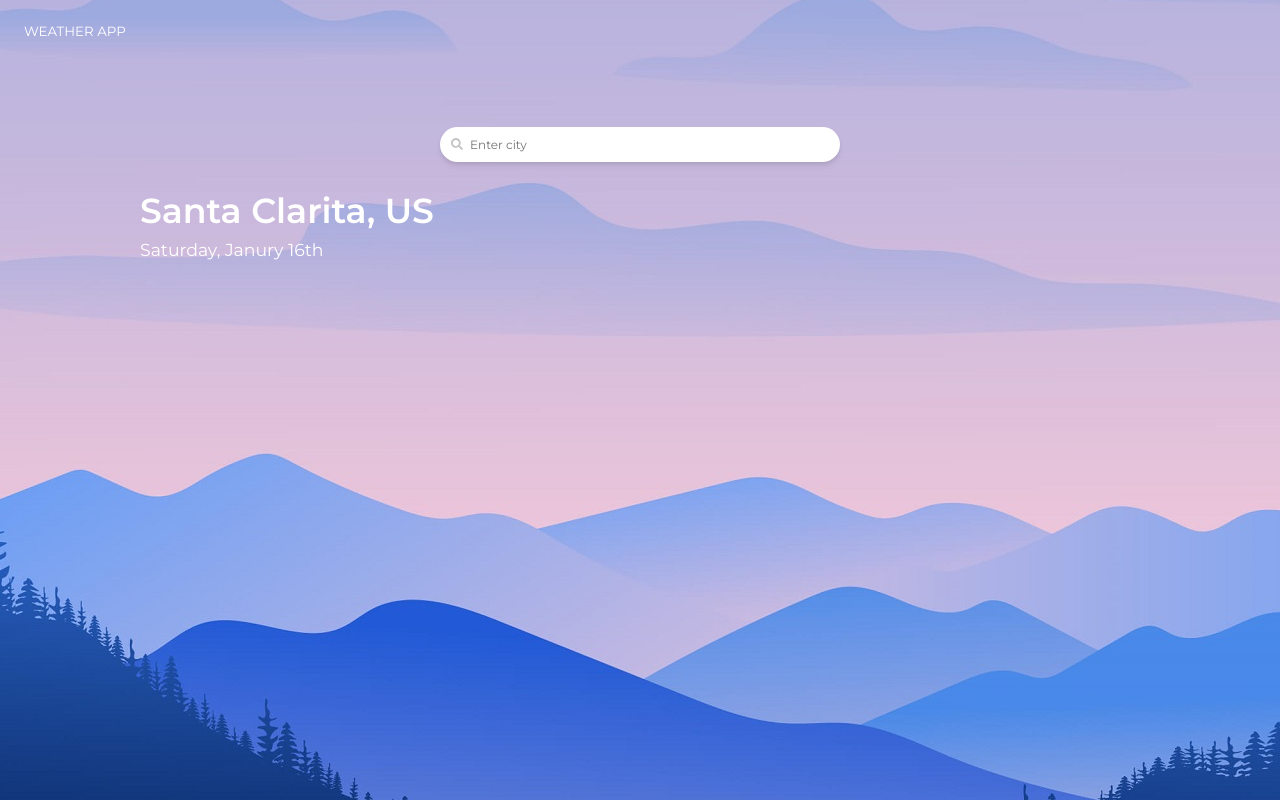
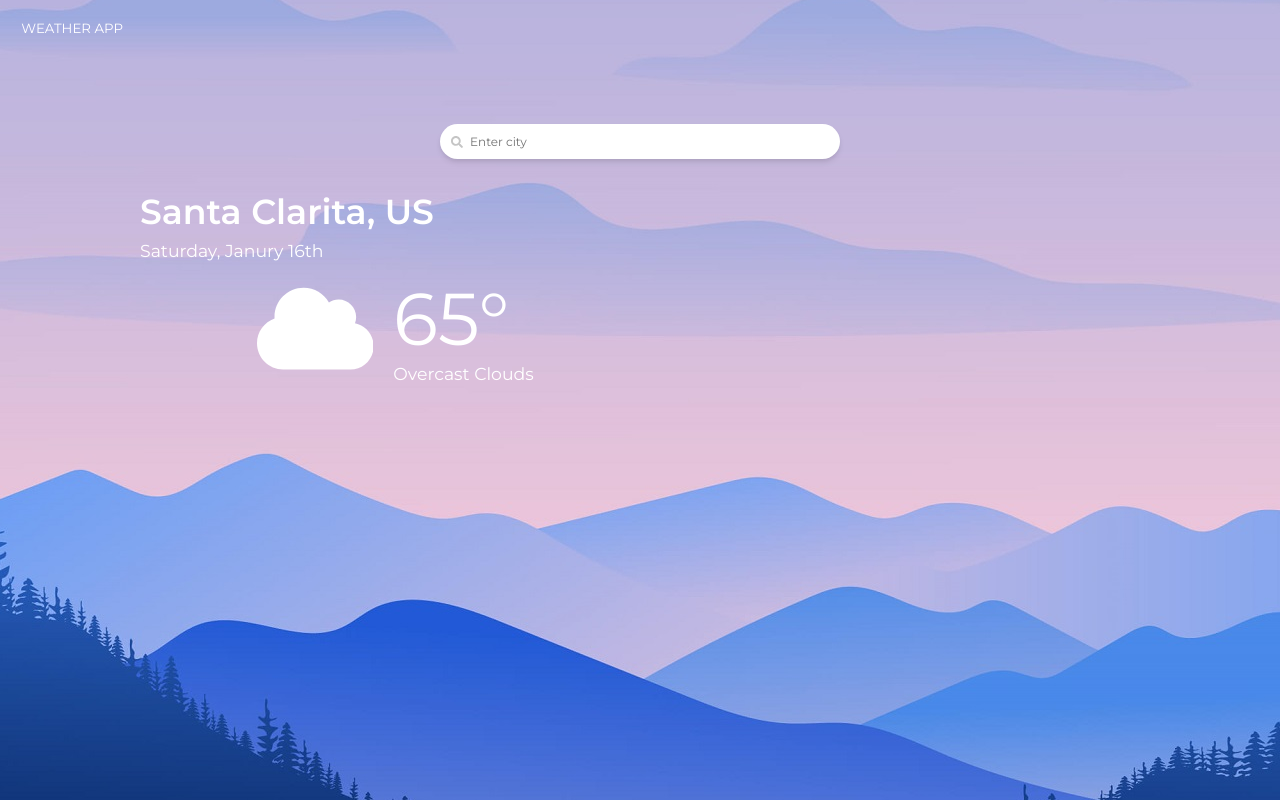
Before and after one commit to oscarsaca/weather-app, a React (Create React App) app: page / in a window 1280 px wide. Built offline with nearby package versions, Linux system fonts and the light colour scheme.

Commit message:
Created weather info now component and associated styles.

```diff
--- a/public/index.html
+++ b/public/index.html
@@ -9,35 +9,11 @@
       name="description"
       content="Web site created using create-react-app"
     />
-    <link rel="apple-touch-icon" href="%PUBLIC_URL%/logo192.png" />
-    <!--
-      manifest.json provides metadata used when your web app is installed on a
-      user's mobile device or desktop. See https://developers.google.com/web/fundamentals/web-app-manifest/
-    -->
     <link rel="manifest" href="%PUBLIC_URL%/manifest.json" />
-    <!--
-      Notice the use of %PUBLIC_URL% in the tags above.
-      It will be replaced with the URL of the `public` folder during the build.
-      Only files inside the `public` folder can be referenced from the HTML.
-
-      Unlike "/favicon.ico" or "favicon.ico", "%PUBLIC_URL%/favicon.ico" will
-      work correctly both with client-side routing and a non-root public URL.
-      Learn how to configure a non-root public URL by running `npm run build`.
-    -->
     <title>React App</title>
   </head>
   <body class="loaded">
     <noscript>You need to enable JavaScript to run this app.</noscript>
     <div id="root"></div>
-    <!--
-      This HTML file is a template.
-      If you open it directly in the browser, you will see an empty page.
-
-      You can add webfonts, meta tags, or analytics to this file.
-      The build step will place the bundled scripts into the <body> tag.
-
-      To begin the development, run `npm start` or `yarn start`.
-      To create a production bundle, use `npm run build` or `yarn build`.
-    -->
   </body>
 </html>
--- a/src/App.css
+++ b/src/App.css
@@ -21,7 +21,7 @@ body {
   background-color: var(--blue);
   scroll-behavior: smooth;
   font-size: 0.9375vw;
-  padding: 1.5rem;
+  padding: 1.333rem;
 }
 
 .tac {
@@ -55,13 +55,19 @@ picture img {
   position: relative;
   opacity: 0;
   visibility: hidden;
-  transition: opacity var(--transition-time) var(--transition-timing-function) var(--transition-delay), visibility var(--transition-delay) var(--transition-timing-function) var(--transition-time);
+  transition: opacity var(--transition-time) var(--transition-timing-function)
+      var(--transition-delay),
+    visibility var(--transition-delay) var(--transition-timing-function)
+      var(--transition-time);
 }
 
 .loaded .page-title {
   opacity: 1;
   visibility: visible;
-  transition: opacity var(--transition-time) var(--transition-timing-function) var(--transition-time), visibility var(--transition-delay) var(--transition-timing-function) var(--transition-delay);
+  transition: opacity var(--transition-time) var(--transition-timing-function)
+      var(--transition-time),
+    visibility var(--transition-delay) var(--transition-timing-function)
+      var(--transition-delay);
 }
 
 .page-title strong {
@@ -82,19 +88,26 @@ header {
   max-width: 33.333em;
   margin-left: auto;
   margin-right: auto;
-  transition: padding-top var(--transition-time) var(--transition-timing-function) var(--transition-delay);
+  transition: padding-top var(--transition-time)
+    var(--transition-timing-function) var(--transition-delay);
 }
 
 h1 {
   opacity: 1;
   visibility: visible;
-  transition: opacity var(--transition-time) var(--transition-timing-function) var(--transition-time), visibility var(--transition-delay) var(--transition-timing-function) var(--transition-delay);
+  transition: opacity var(--transition-time) var(--transition-timing-function)
+      var(--transition-time),
+    visibility var(--transition-delay) var(--transition-timing-function)
+      var(--transition-delay);
 }
 
 .loaded h1 {
   opacity: 0;
   visibility: hidden;
-  transition: opacity var(--transition-time) var(--transition-timing-function) var(--transition-delay), visibility var(--transition-delay) var(--transition-timing-function) var(--transition-time);
+  transition: opacity var(--transition-time) var(--transition-timing-function)
+      var(--transition-delay),
+    visibility var(--transition-delay) var(--transition-timing-function)
+      var(--transition-time);
 }
 
 h1,
@@ -120,7 +133,8 @@ h1 + form {
 
 form {
   position: relative;
-  transition: margin-top var(--transition-time) var(--transition-timing-function) var(--transition-delay);
+  transition: margin-top var(--transition-time)
+    var(--transition-timing-function) var(--transition-delay);
 }
 
 input {
@@ -150,7 +164,8 @@ input {
 .search-icon svg {
   display: block;
   fill: currentColor;
-  transition: color var(--transition-time) var(--transition-timing-function) var(--transition-delay);
+  transition: color var(--transition-time) var(--transition-timing-function)
+    var(--transition-delay);
 }
 
 /* Weather Info Container */
@@ -159,20 +174,30 @@ input {
   max-width: 83.333em;
   margin-left: auto;
   margin-right: auto;
-  padding-top: 2.222em;
+  padding-top: 2.522em;
   opacity: 0;
   visibility: hidden;
-  transition: opacity var(--transition-time) var(--transition-timing-function) var(--transition-delay), visibility var(--transition-delay) var(--transition-timing-function) var(--transition-time);
+  transition: opacity var(--transition-time) var(--transition-timing-function)
+      var(--transition-delay),
+    visibility var(--transition-delay) var(--transition-timing-function)
+      var(--transition-time);
 }
 
 .loaded .weather-container {
   opacity: 1;
   visibility: visible;
-  transition: opacity var(--transition-time) var(--transition-timing-function) var(--transition-time), visibility var(--transition-delay) var(--transition-timing-function) var(--transition-delay);
+  transition: opacity var(--transition-time) var(--transition-timing-function)
+      var(--transition-time),
+    visibility var(--transition-delay) var(--transition-timing-function)
+      var(--transition-delay);
 }
 
 /* Weather Info Header */
-.weather-header > *  {
+.weather-header {
+  margin-bottom: 1.111em;
+}
+
+.weather-header > * {
   display: block;
 }
 
@@ -188,3 +213,42 @@ input {
 .weather-header span {
   font-size: 1.444em;
 }
+
+/* Weather Now */
+.weather-now {
+  display: flex;
+  align-items: center;
+  justify-content: space-between;
+  width: calc(50% - 1.111em);
+}
+
+.weather-now .half {
+  width: calc(50% - 0.833em);
+  flex: 0 1 auto;
+}
+
+.weather-now-icon {
+  text-align: right;
+}
+
+.weather-now-icon svg {
+  width: 50%;
+}
+
+.weather-now-info * {
+  display: block;
+  line-height: 1.2;
+}
+
+.weather-now-info strong {
+  font-size: 6.111em;
+  font-weight: 400;
+}
+
+.weather-now-info span {
+  font-size: 1.444em;
+}
+
+.weather-now-info strong + span {
+  margin-top: 0.111em;
+}
--- a/src/components/weather-info/weather-info-container.js
+++ b/src/components/weather-info/weather-info-container.js
@@ -1,4 +1,5 @@
 import WeatherInfoHeader from './weather-info-header';
+import WeatherInfoNow from './weather-info-now';
 
 function WeatherInfoContainer() {
     return (
@@ -10,6 +11,7 @@ function WeatherInfoContainer() {
                 month="Janury"
                 monthDay="16th"
                 />
+            <WeatherInfoNow/>
         </div>
     );
 }
--- /dev/null
+++ b/src/components/weather-info/weather-info-now.js
@@ -0,0 +1,17 @@
+const WeatherInfoNow = () => {
+    return (
+        <div className='weather-now'>
+            <div className='weather-now-icon half'>
+                <svg aria-hidden="true" focusable="false" role="img" viewBox="0 0 640 512">
+                    <path fill="currentColor" d="M537.6 226.6c4.1-10.7 6.4-22.4 6.4-34.6 0-53-43-96-96-96-19.7 0-38.1 6-53.3 16.2C367 64.2 315.3 32 256 32c-88.4 0-160 71.6-160 160 0 2.7.1 5.4.2 8.1C40.2 219.8 0 273.2 0 336c0 79.5 64.5 144 144 144h368c70.7 0 128-57.3 128-128 0-61.9-44-113.6-102.4-125.4z"></path>
+                </svg>
+            </div>
+            <div className='weather-now-info half'>
+                <strong>65°</strong>
+                <span>Overcast Clouds</span>
+            </div>
+        </div>
+    );
+}
+
+export default WeatherInfoNow;
```
Also changed, not shown: 1 other file (tests, documents, lock files or other folders).
